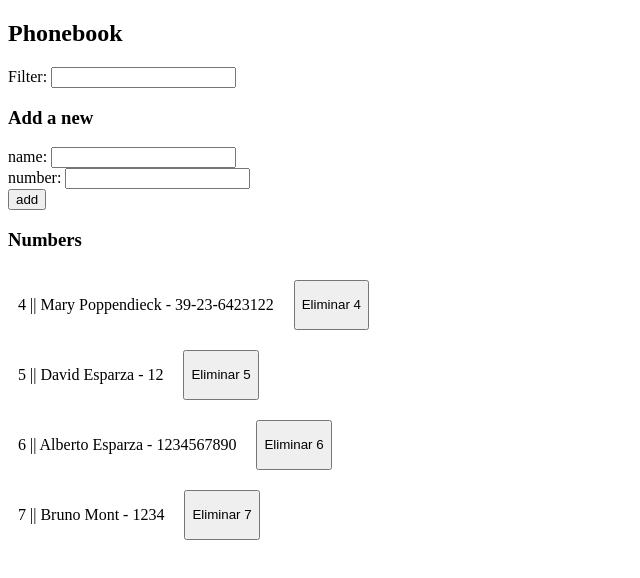
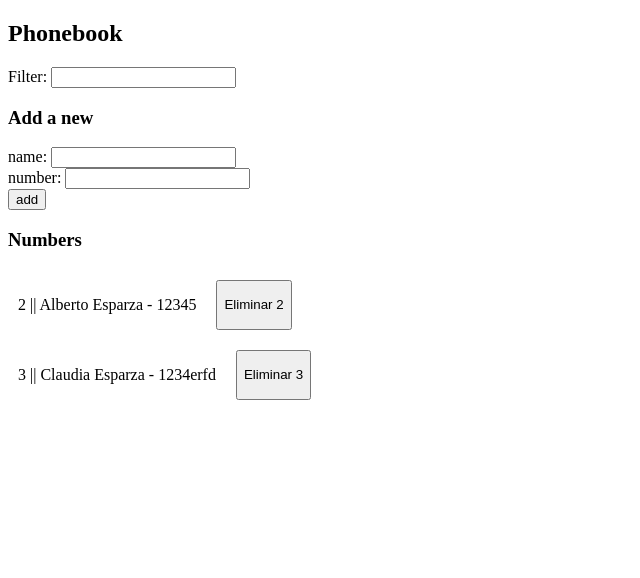
Before and after one commit to davidEsparza7902/fso-solutions, a React (Vite) app in the folder part2/phonebook/: page / in a window 1280 px wide. Shown: the top 578 px of the page, without its empty margins (0-640 px from the left). Built offline with nearby package versions, Linux system fonts and the light colour scheme; data requests are answered from the project's data file.

Commit message:
add exercise 2.17

```diff
--- a/part2/phonebook/db.json
+++ b/part2/phonebook/db.json
@@ -1,24 +1,14 @@
 {
   "persons": [
     {
-      "name": "Mary Poppendieck",
-      "number": "39-23-6423122",
-      "id": 4
+      "name": "Alberto Esparza",
+      "number": "12345",
+      "id": 2
     },
     {
-      "name": "David Esparza",
-      "number": "12",
-      "id": 5
-    },
-    {
-      "name": "Alberto Esparza",
-      "number": "1234567890",
-      "id": 6
-    },
-    {
-      "name": "Bruno Mont",
-      "number": "1234",
-      "id": 7
+      "name": "Claudia Esparza",
+      "number": "1234erfd",
+      "id": 3
     }
   ]
 }
--- a/part2/phonebook/src/App.jsx
+++ b/part2/phonebook/src/App.jsx
@@ -11,6 +11,9 @@ const Notification = ({ message, messageType }) => {
     },
     submit: {
       style: { color: 'green', border: '5px green solid' },
+    },
+    error: {
+      style: { color: 'red', border: '5px red solid' },
     },
   }
   if (!message) return null
@@ -91,18 +94,27 @@ const App = () => {
   }, [])
 
   const generateId = () => {
+    if (persons.length === 0) return 1
     const maxId = Math.max(...persons.map((person) => person.id))
     return maxId + 1
   }
 
-  const handleDelete = (person) => {
+  const handleDelete = async (person) => {
     const res = confirm(`Seguro de eliminar a ${person.name}??`)
     if (res) {
-      setPersons(persons.filter((p) => p.id !== person.id))
-      personService.deletePerson(person.id)
-      setMessage(`${person.name}'s information deleted in the phonebook`)
-      setMessageType('delete')
-      deleteMessage()
+      try {
+        await personService.deletePerson(person.id)
+        setPersons(persons.filter((p) => p.id !== person.id))
+        setMessage(`${person.name}'s information deleted in the phonebook`)
+        setMessageType('delete')
+        deleteMessage()
+      } catch (error) {
+        setMessage(
+          `${person.name}'s information already deleted from the server`
+        )
+        setMessageType('error')
+        deleteMessage()
+      }
     }
   }
 
--- a/part2/phonebook/src/services/persons.js
+++ b/part2/phonebook/src/services/persons.js
@@ -17,6 +17,7 @@ const editPerson = (id, person) => {
 const deletePerson = async (id) => {
   try {
     const res = await axios.delete(`${baseURL}/${id}`)
+    return res.data
   } catch (error) {
     throw error
   }
```
